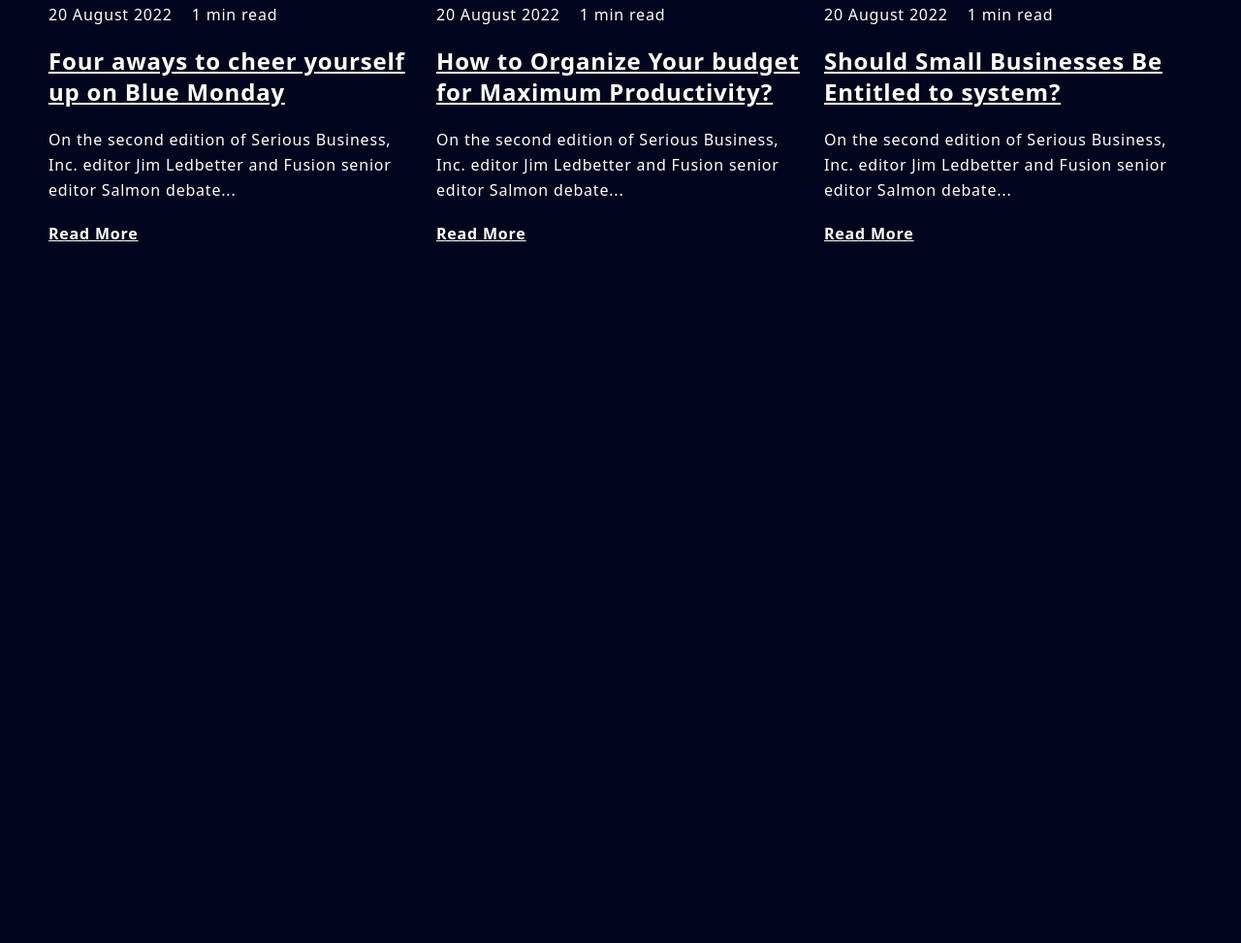
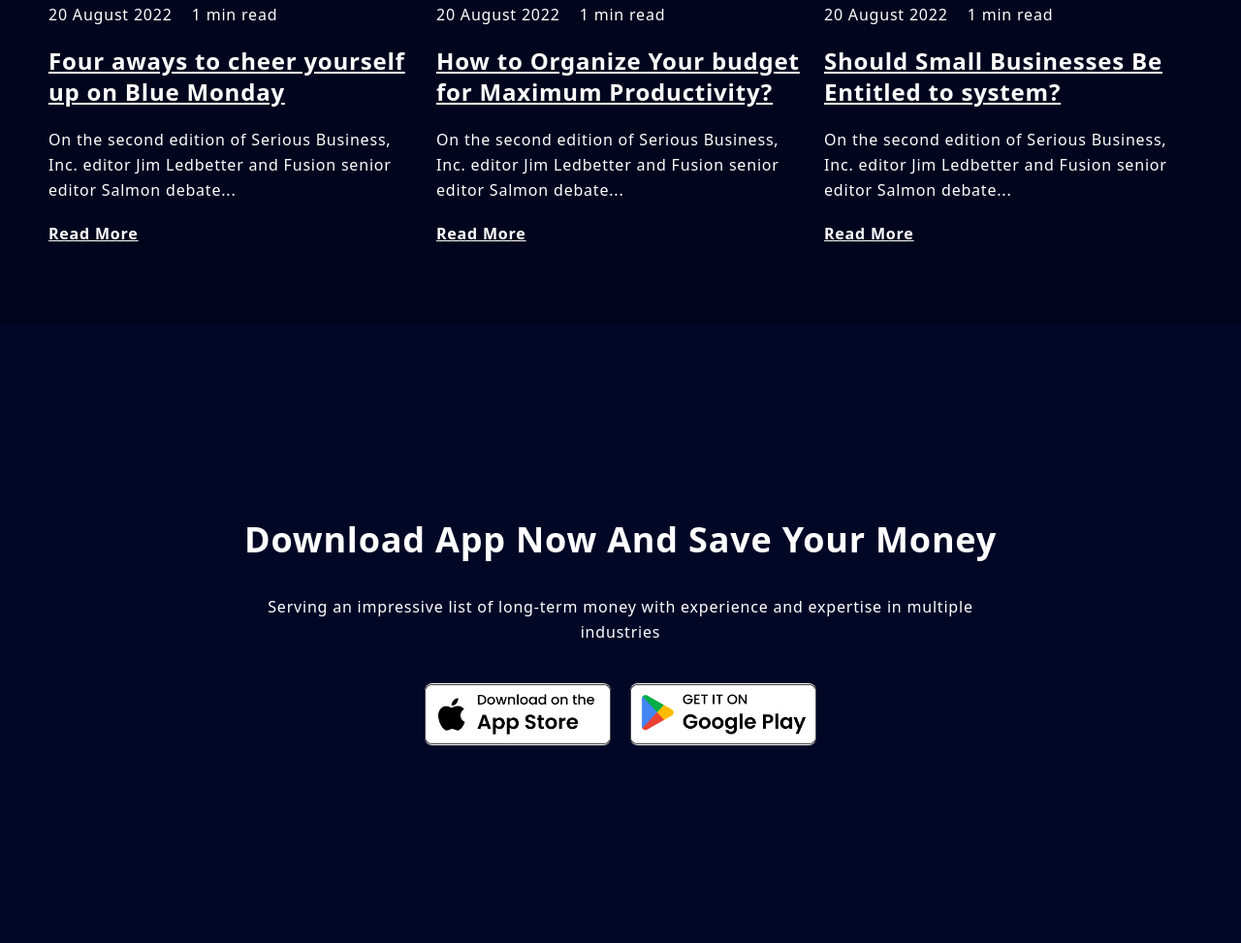
Before and after one commit to Jersonjrz/Responsive-WebSite, a website: page index.html in a window 1280 px wide. Shown: the part 4892-5865 px from the top of the page at 97% size. Before the commit the page ends 5225 px from the top, so only its background shows below. Drawn offline with Linux system fonts and the light colour scheme.

Commit message:
download app add

```diff
--- a/index.html
+++ b/index.html
@@ -475,7 +475,23 @@
                         </div>
                     </div>
                 </div>
-                </section>
+            </section>
+            <section id="download-app" class="bg-color-primary-light">
+                <div class="container h-[80vh] grid place-items-center">
+                    <div class="text-center md:w-2/3 m-auto">
+                        <h1 class="title">Download App Now And Save Your Money</h1>
+                        <p class="leading-relaxed pt-5">Serving an impressive list of long-term money with experience and expertise in multiple industries</p>
+                        <div class="flex flex-col md:flex-row items-center justify-center gap-5 pt-10">
+                            <a href="#" class="bg-color-white h-16 w-48 grid place-items-center rounded-lg hover:opacity-70">
+                                <img src="./img/ios.png" alt="">
+                            </a>
+                            <a href="#" class="bg-color-white h-16 w-48 grid place-items-center rounded-lg hover:opacity-70">
+                                <img src="./img/play.png" alt="">
+                            </a>
+                        </div>
+                    </div>
+                </div>
+            </section>
         </main>
 
         <!--Agrego Javasript-->
```
Also changed, not shown: css/main.css, img/ios.png (added), img/play.png (added).
